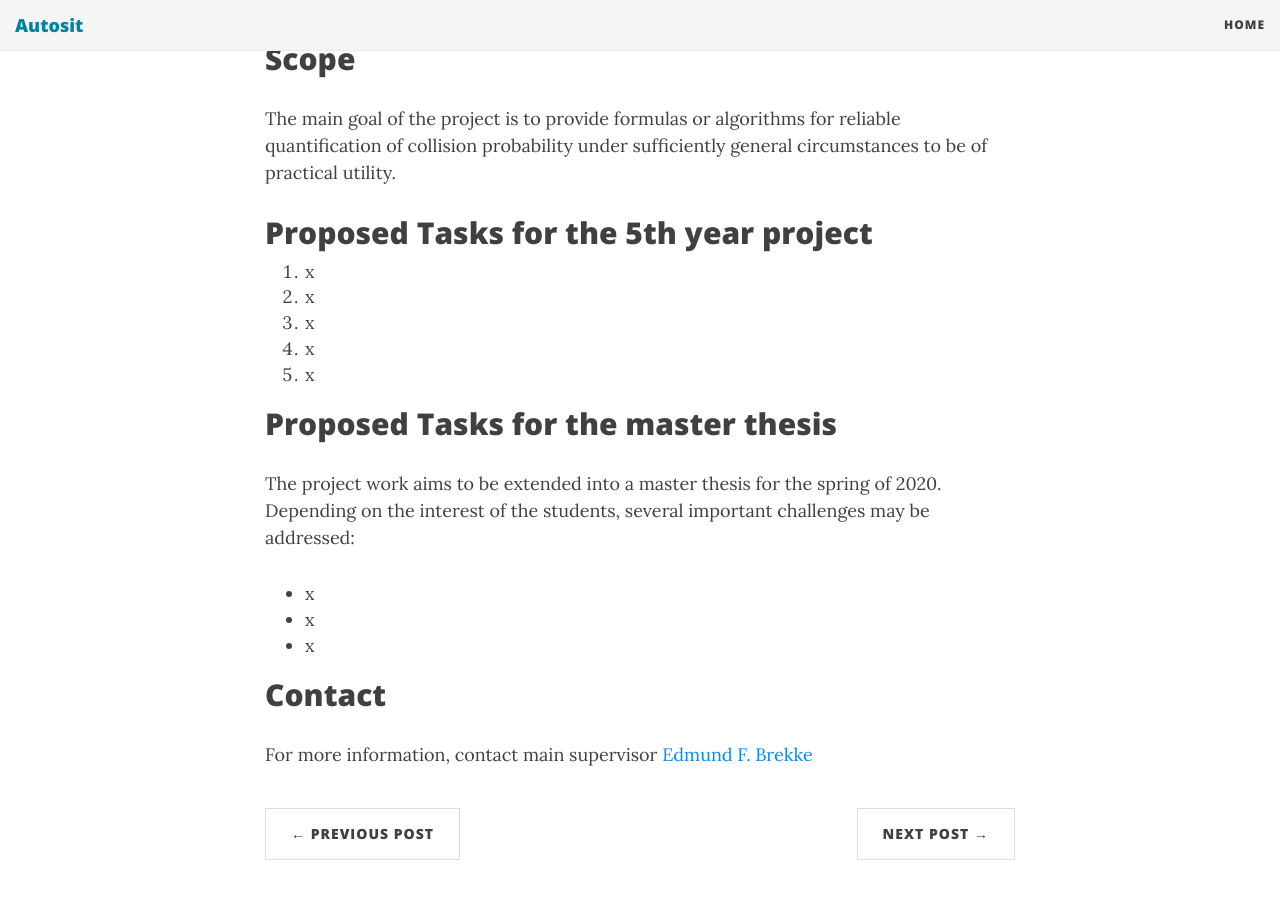
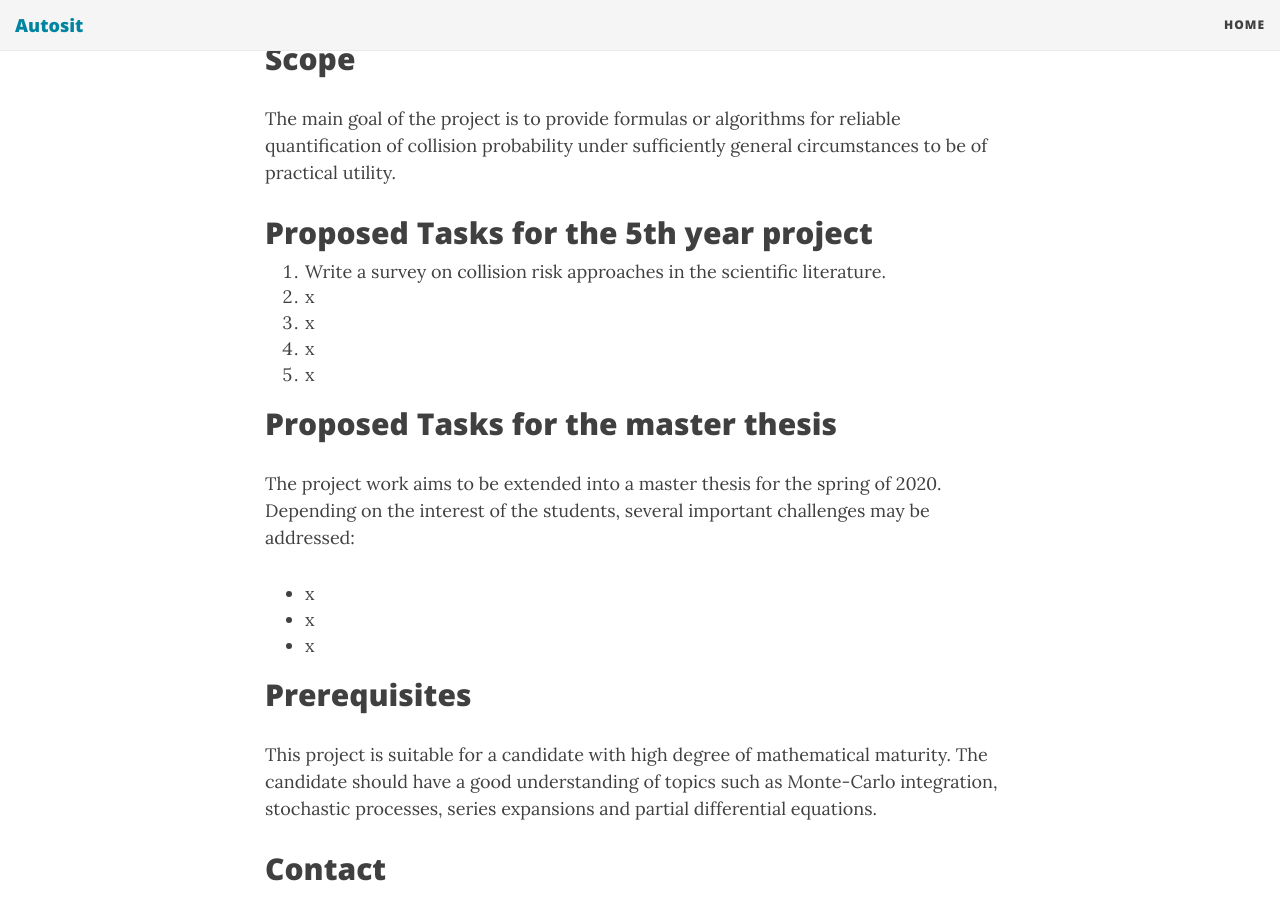
Before and after one commit to autosit/autosit.github.io, a Jekyll site: the page built from _posts/2019-04-25-colav-probabilities.md, in a window 1280 px wide and 900 px high, scrolled down 727 px. Built offline with Jekyll 4.4.1, drawn with Linux system fonts in a browser that asks for light colours; nearby versions of some CDN libraries.

Commit message:
more on colav probs

```diff
--- a/_posts/2019-04-25-colav-probabilities.md
+++ b/_posts/2019-04-25-colav-probabilities.md
@@ -19,7 +19,7 @@ under sufficiently general circumstances to be of practical utility.
 
 ## Proposed Tasks for the 5th year project
 
-1. x
+1. Write a survey on collision risk approaches in the scientific literature.
 2. x
 3. x
 4. x
@@ -33,5 +33,9 @@ The project work aims to be extended into a master thesis for the spring of 2020
 - x
 - x
 
+## Prerequisites
+
+This project is suitable for a candidate with high degree of mathematical maturity. The candidate should have a good understanding of topics such as Monte-Carlo integration, stochastic processes, series expansions and partial differential equations.
+
 ## Contact
 For more information, contact main supervisor [Edmund F. Brekke](http://www.ntnu.no/ansatte/edmundfo)
```
